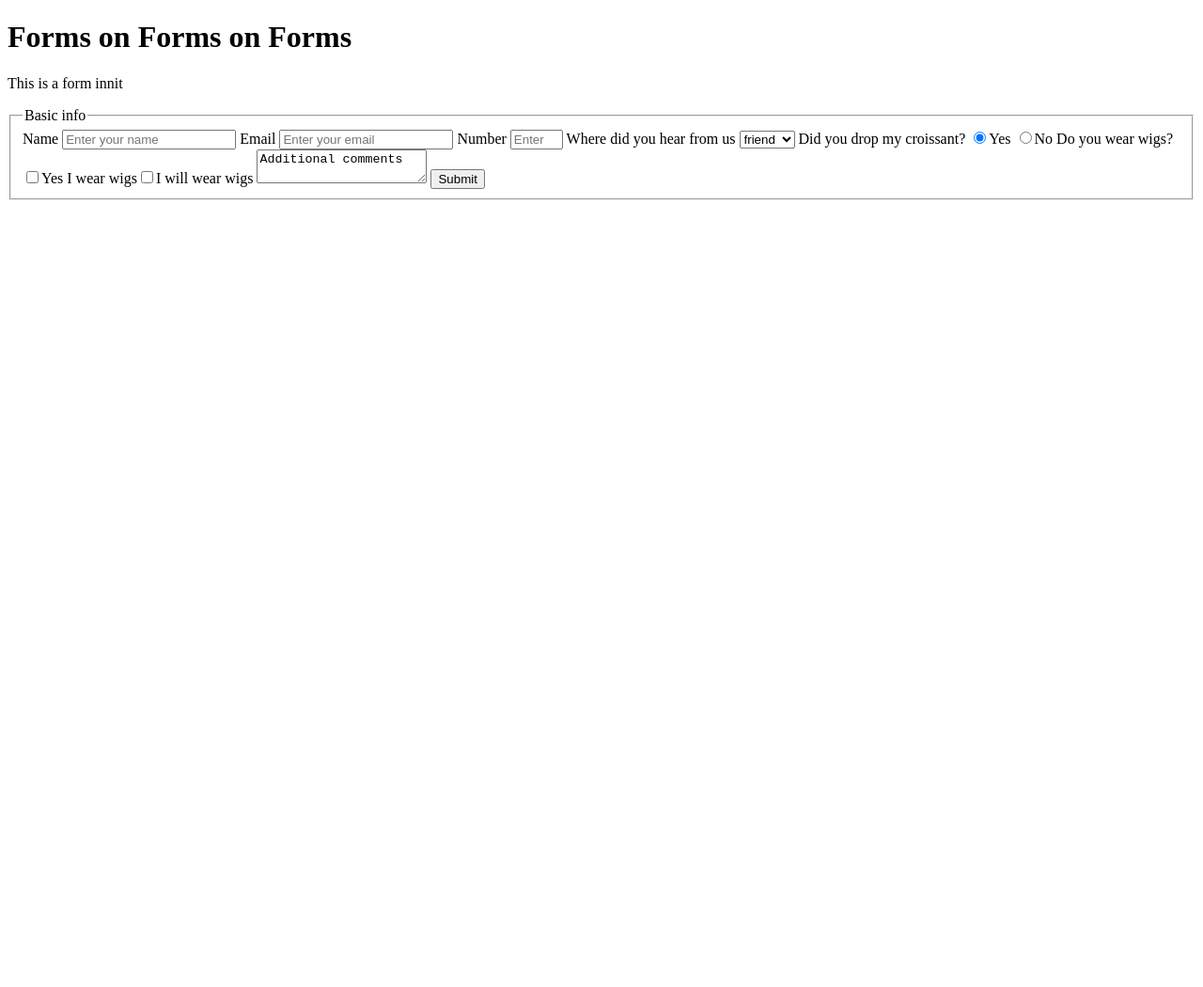
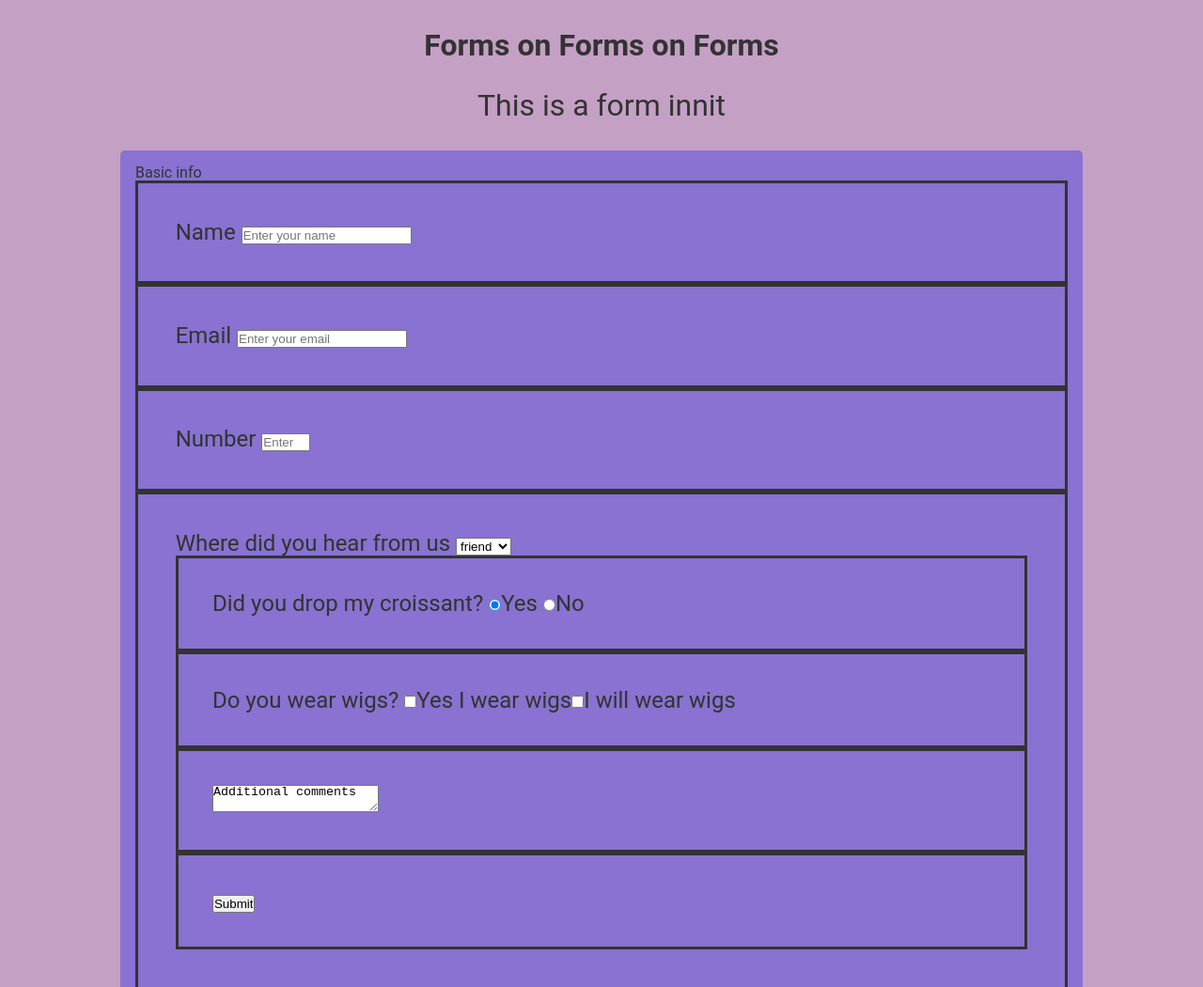
Before and after one commit to ffups/freecodecamp-survey-form, a plain HTML site: page index.html in a window 1280 px wide. Shown: the top 1050 px of the page at 94% size. Before the commit the page ends 800 px from the top, so only its background shows below. Drawn offline with Linux system fonts and the light colour scheme.

Commit message:
changed styles

```diff
--- a/index.html
+++ b/index.html
@@ -4,7 +4,7 @@
 <head>
   <meta charset="utf-8">
   <link rel="stylesheet" href="styles.css">
-  <title>
+  <title>Ffups form
     </title>
 </head>
 
@@ -13,12 +13,14 @@
     <h1 id="title">Forms on Forms on Forms</h1>
     <p id="description">This is a form innit</p>
     <fieldset>
-    <legend>Basic info</legend>
+        <p id="basic-info">Basic info</p>
+
 <form id="survey-form">
 
         <label id="name-label">Name <input required id="name" type="text" placeholder="Enter your name"></label>
         <label id="email-label">Email <input required id="email" type="email" placeholder="Enter your email"></label>
-      <label id="number-label">Number <input min="7" max="11" id="number" type="number" placeholder="Enter your number"></label>
+        <label id="number-label">Number <input min="7" max="11" id="number" type="number"
+            placeholder="Enter your number"></label>
         <label>Where did you hear from us
           <select id="dropdown">
             <option>friend</option>
@@ -30,7 +32,8 @@
             <input checked value="1" type="radio" name="croissant">Yes</input>
             <input value="2" type="radio" name="croissant">No</input>
           </label>
-<label>Do you wear wigs? <input type="checkbox" value="3">Yes I wear wigs<input type="checkbox" value="4">I will wear wigs</label>
+          <label>Do you wear wigs? <input type="checkbox" value="3">Yes I wear wigs<input type="checkbox" value="4">I
+            will wear wigs</label>
           <label>
             <textarea>Additional comments</textarea>
           </label>
--- a/styles.css
+++ b/styles.css
@@ -0,0 +1,51 @@
+* {
+    margin: 0;
+    padding: 0;
+    box-sizing: border-box;
+    line-height: 1;
+}
+
+body {
+    font-family: 'Roboto', sans-serif;
+    background-color: hsl(300, 24%, 70%);
+    color: #333;
+    font-size: 16px;
+    line-height: 1.6;
+}
+
+#title, #description {
+    text-align: center;
+    margin-top: 2rem;
+    font-size: 2rem;
+}
+
+fieldset {
+    margin: 2rem auto;
+    padding: 1rem;
+    width: 80%;
+    border: 0px solid #333;
+    border-radius: 5px;
+    background-color: hsla(241, 76%, 53%, 0.397);
+}
+
+legend {
+    font-size: 1.5rem;
+    font-weight: bold;
+    text-align: right;
+}
+
+label {
+    text-align: left;
+    display: block;
+    padding: 4%;
+    font-size: 1.5rem;
+    border-style: solid;
+}
+
+input
+#basic-info {
+    text-align: center;
+    font-size: 1.5rem;
+    font-weight: bold;
+    justify-content: space-between;
+}
```
Lines whose indentation alone changed are shown as unchanged.
